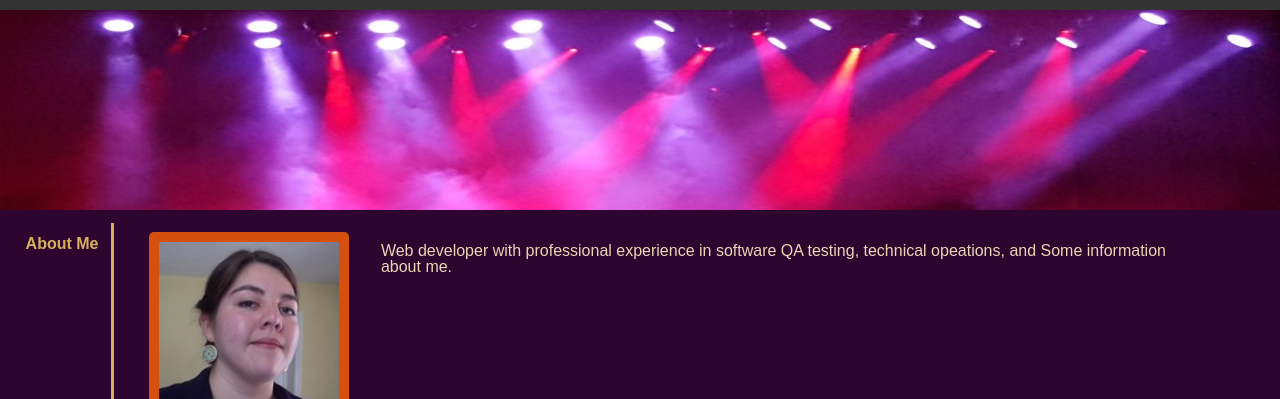
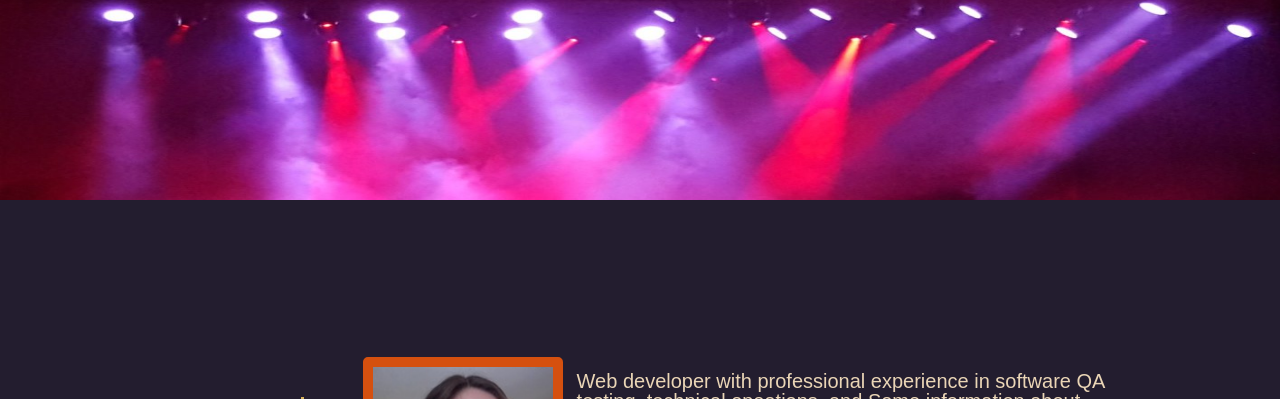
Before and after one commit to cristina-gorrino/professional-portfolio, a plain HTML site: page index.html in a window 1280 px wide. Shown: the part 66-465 px from the top of the page. Drawn offline with Linux system fonts and the light colour scheme.

Commit message:
Fixinig nav bar and header position, and adjusting element colors.

```diff
--- a/assets/css/style.css
+++ b/assets/css/style.css
@@ -1,18 +1,22 @@
+* {
+    font-size: 20px;
+}
 body {
-    background-color: #2e052f;
+    /*background-color: #2e052f;*/
+    background-color: #231d2f;
 }
 
 header {
     display: flex;
-    flex-direction: column;
     flex-wrap: wrap;
+    justify-content: space-between;
 }
 nav ul {
     list-style-type: none;
     margin: 0;
     padding: 0;
     overflow: hidden;
-    background-color: #333;
+    background-color: #231d2f;
   }
 
 nav li {
@@ -21,7 +25,7 @@ nav li {
 
 nav li a {
     display: block;
-    color: white;
+    color: #ead5b6;
     text-align: center;
     padding: 14px 16px;
     text-decoration: none;
@@ -34,12 +38,15 @@ nav li a:hover {
   }
 
 h1 {
-    color: white;
+    color: #ead5b6;
+    margin: 1%;
+    font-size: 2em;
 }
 
 .header-image {
 
-    height: 200px;
+    width: 100%;
+    max-height: 200px;
 }
 
 h2 {
@@ -47,16 +54,20 @@ h2 {
     border-right: #d7b05a;
     border-style: none solid none none;
     padding: 1%;
-    margin: 1%;
+    margin: 5%;
+    font-size: 1.5em;
 }
 main {
      display: flex;
      flex-direction: column;
+     margin: 7% 7%;
     }
 
 section {
     display: flex;
-    background-color: #2e052f;
+    /*background-color: #2e052f;*/
+    background-color: #231d2f;
+    margin: 5% 5%;
 }
 
 section p {
@@ -88,7 +99,8 @@ figcaption {
     border-color: #d5500f;
     border-radius: 5px;
     border-width: 10px;
-    margin: 10%;
+    margin: 5% 5%;
+
 
 }
 
@@ -103,7 +115,7 @@ figcaption {
 }
 
 #contact {
-  justify-content: space-evenly;
+
 }
 
 footer {
--- a/index.html
+++ b/index.html
@@ -19,8 +19,8 @@
                 <li><a href="#contact">Contact Me</a></li>
             </ul>
         </nav>
-        <img class="header-image" src="./assets/images/header_lights.jpg" alt="Header with close-up of purple and pink stage lights.">
     </header>
+    <img class="header-image" src="./assets/images/header_lights.jpg" alt="Header with close-up of purple and pink stage lights.">
     <main>
             <section id="about">
                 <h2>About Me</h2>
```
